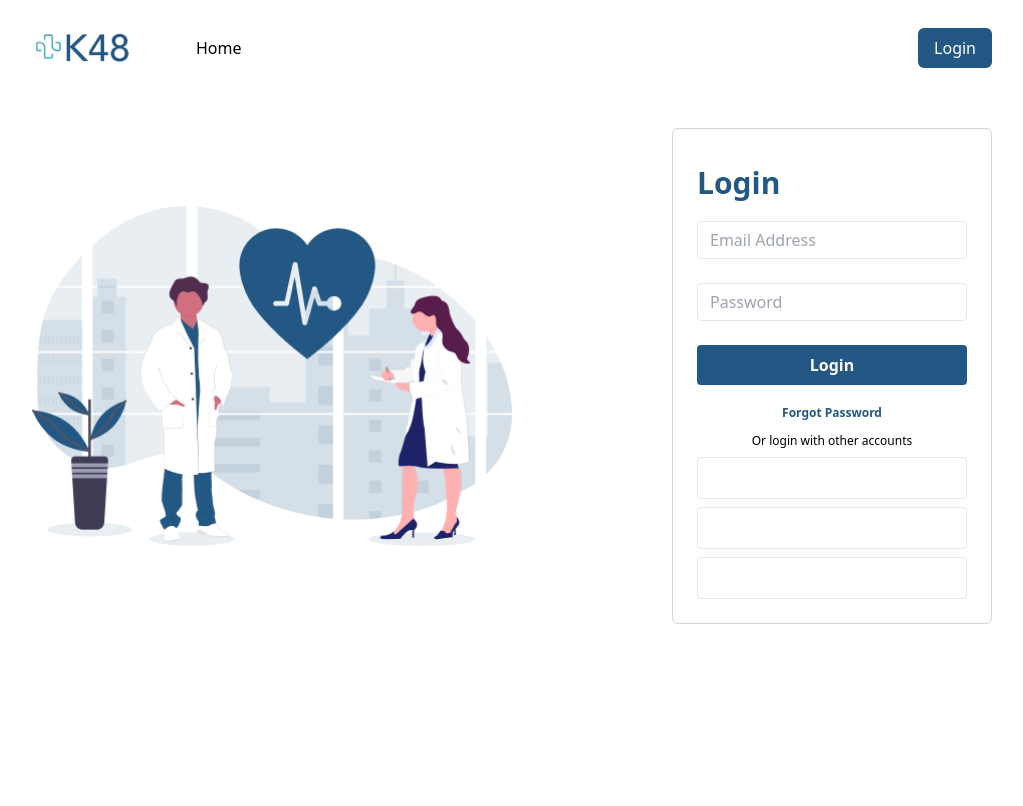
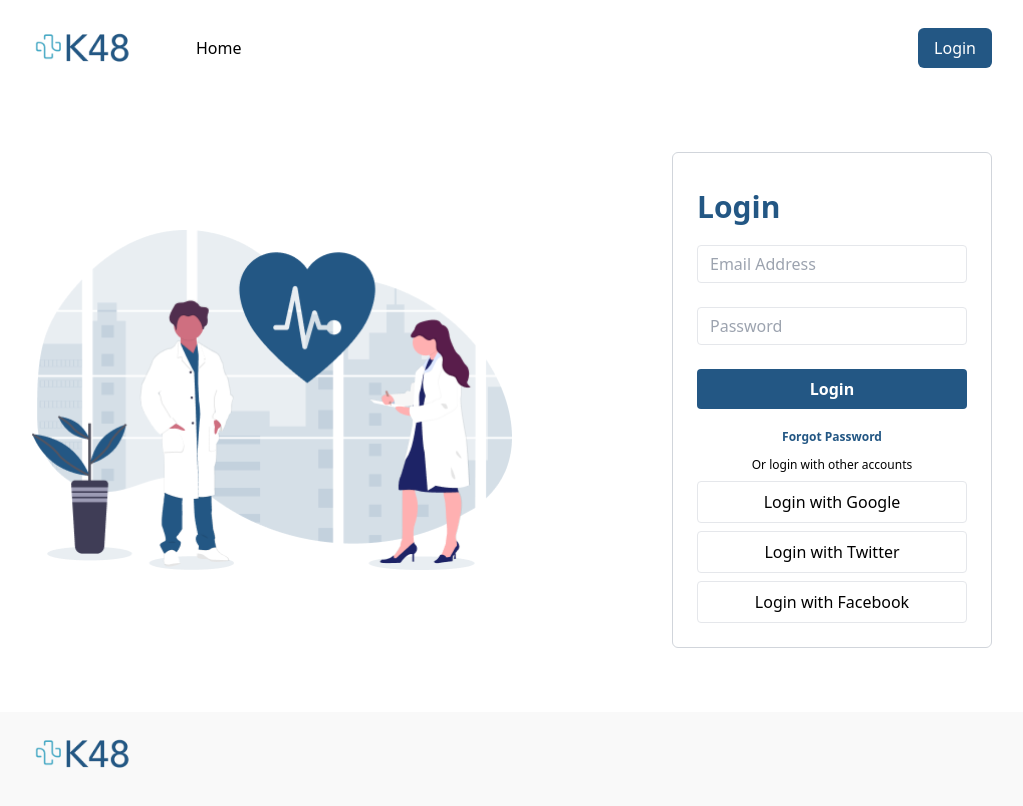
Before and after one commit to natanaelrusli/k48-client, a Next.js app: page /auth/login in a window 1280 px wide. Shown: the top 806 px of the page, without its empty margins (128-1151 px from the left). Built offline with nearby package versions, Linux system fonts and the light colour scheme.

Commit message:
feat: added prettier tailwind

```diff
--- a/package.json
+++ b/package.json
@@ -7,11 +7,10 @@
     "build": "next build",
     "start": "next start",
     "lint": "next lint",
-    "prettier-format": "prettier --config .prettierrc 'src/**/*.ts' --write"
+    "prettier-format": "prettier --config .prettierrc 'src/**/*.{ts,tsx}' --write"
   },
   "dependencies": {
     "next": "14.0.4",
-    "prettier": "^3.1.1",
     "react": "^18",
     "react-dom": "^18"
   },
@@ -31,6 +30,8 @@
     "eslint-plugin-react": "^7.33.2",
     "eslint-plugin-react-hooks": "^4.6.0",
     "postcss": "^8",
+    "prettier": "^3.1.1",
+    "prettier-plugin-tailwindcss": "^0.5.10",
     "tailwindcss": "^3.3.0",
     "typescript": "^5"
   }
--- a/src/components/Button.tsx
+++ b/src/components/Button.tsx
@@ -17,7 +17,7 @@ const Button = ({
       case 'primary':
         return 'bg-primary hover:bg-blue-800 text-white font-bold py-2 px-4 rounded focus:outline-none focus:shadow-outline';
       case 'secondary':
-        return 'bg-white text-black hover:bg-gray-200 text-white border py-2 px-4 rounded focus:outline-none focus:shadow-outline';
+        return 'bg-white text-black hover:bg-gray-200 text-black border py-2 px-4 rounded focus:outline-none focus:shadow-outline';
       // Add more variants as needed
       default:
         return '';
--- a/src/components/Card.tsx
+++ b/src/components/Card.tsx
@@ -7,7 +7,7 @@ const Card = ({
   return (
     <div
       {...props}
-      className={props.className + ' border-gray-300 border rounded-md p-6'}
+      className={props.className + ' rounded-md border border-gray-300 p-6'}
     >
       {children}
     </div>
--- /dev/null
+++ b/src/components/Footer.tsx
@@ -0,0 +1,14 @@
+import Image from 'next/image';
+import React from 'react';
+
+const Footer = () => {
+  return (
+    <div className="mt-10 h-[331px] w-full bg-footer">
+      <div className="mx-auto w-9/12 py-6">
+        <Image src={'/logo.png'} width={100} height={100} alt="logo" />
+      </div>
+    </div>
+  );
+};
+
+export default Footer;
--- a/src/components/Input.tsx
+++ b/src/components/Input.tsx
@@ -9,12 +9,12 @@ const Input = ({ label, placeholder }: InputProps) => {
   return (
     <div className="mb-4">
       {label && (
-        <label className="block text-gray-700 text-sm font-bold mb-2">
+        <label className="mb-2 block text-sm font-bold text-gray-700">
           {label}
         </label>
       )}
       <input
-        className="appearance-none border rounded w-full py-2 px-3 text-gray-700 leading-tight focus:outline-none focus:shadow-outline"
+        className="focus:shadow-outline w-full appearance-none rounded border px-3 py-2 leading-tight text-gray-700 focus:outline-none"
         type="text"
         placeholder={placeholder}
       />
--- a/src/components/Layout/MainLayout.tsx
+++ b/src/components/Layout/MainLayout.tsx
@@ -1,11 +1,13 @@
 import React, { ReactNode } from 'react';
 import Navbar from '../Navbar';
+import Footer from '../Footer';
 
 const MainLayout = ({ children }: { children: ReactNode }) => {
   return (
-    <div className="flex flex-col items-center min-h-screen justify-between">
+    <div className="flex min-h-screen flex-col items-center justify-between gap-6">
       <Navbar />
       <main className="w-9/12 flex-grow">{children}</main>
+      <Footer />
     </div>
   );
 };
--- a/src/components/Navbar.tsx
+++ b/src/components/Navbar.tsx
@@ -3,15 +3,15 @@ import React from 'react';
 
 const Navbar = () => {
   return (
-    <div className="w-full h-24 flex align-middle items-center justify-center">
-      <div className="w-9/12 h-full py-3 flex items-center justify-between gap-16">
+    <div className="flex h-24 w-full items-center justify-center align-middle">
+      <div className="flex h-full w-9/12 items-center justify-between gap-16 py-3">
         <Image src="/logo.png" alt="k48 logo" width={100} height={100} />
         <div className="flex-1">
           <ul className="flex flex-row gap-6">
             <li className="cursor-pointer">Home</li>
           </ul>
         </div>
-        <div className="bg-primary py-2 px-4 cursor-pointer rounded-md text-white">
+        <div className="cursor-pointer rounded-md bg-primary px-4 py-2 text-white">
           Login
         </div>
       </div>
--- a/src/pages/_document.tsx
+++ b/src/pages/_document.tsx
@@ -1,4 +1,4 @@
-import { Html, Head, Main, NextScript } from 'next/document'
+import { Html, Head, Main, NextScript } from 'next/document';
 
 export default function Document() {
   return (
@@ -9,5 +9,5 @@ export default function Document() {
         <NextScript />
       </body>
     </Html>
-  )
+  );
 }
--- a/src/pages/auth/register/index.tsx
+++ b/src/pages/auth/register/index.tsx
@@ -1,4 +1,4 @@
-import React from "react";
+import React from 'react';
 
 const Register = () => {
   return <div>Register</div>;
--- a/src/pages/index.tsx
+++ b/src/pages/index.tsx
@@ -1,6 +1,6 @@
-import { Inter } from "next/font/google";
+import { Inter } from 'next/font/google';
 
-const inter = Inter({ subsets: ["latin"] });
+const inter = Inter({ subsets: ['latin'] });
 
 export default function Home() {
   return (
--- a/tailwind.config.ts
+++ b/tailwind.config.ts
@@ -1,26 +1,27 @@
-import type { Config } from "tailwindcss";
+import type { Config } from 'tailwindcss';
 
 const config: Config = {
   content: [
-    "./src/pages/**/*.{js,ts,jsx,tsx,mdx}",
-    "./src/components/**/*.{js,ts,jsx,tsx,mdx}",
-    "./src/app/**/*.{js,ts,jsx,tsx,mdx}",
+    './src/pages/**/*.{js,ts,jsx,tsx,mdx}',
+    './src/components/**/*.{js,ts,jsx,tsx,mdx}',
+    './src/app/**/*.{js,ts,jsx,tsx,mdx}'
   ],
   theme: {
     extend: {
       colors: {
-        primary: "#235784",
+        primary: '#235784',
         grey: {
-          "100": "#444343",
+          '100': '#444343'
         },
+        footer: '#F9F9F9'
       },
       backgroundImage: {
-        "gradient-radial": "radial-gradient(var(--tw-gradient-stops))",
-        "gradient-conic":
-          "conic-gradient(from 180deg at 50% 50%, var(--tw-gradient-stops))",
-      },
-    },
+        'gradient-radial': 'radial-gradient(var(--tw-gradient-stops))',
+        'gradient-conic':
+          'conic-gradient(from 180deg at 50% 50%, var(--tw-gradient-stops))'
+      }
+    }
   },
-  plugins: [],
+  plugins: []
 };
 export default config;
```
Also changed, not shown: 2 other files (tests, documents, lock files or other folders).
